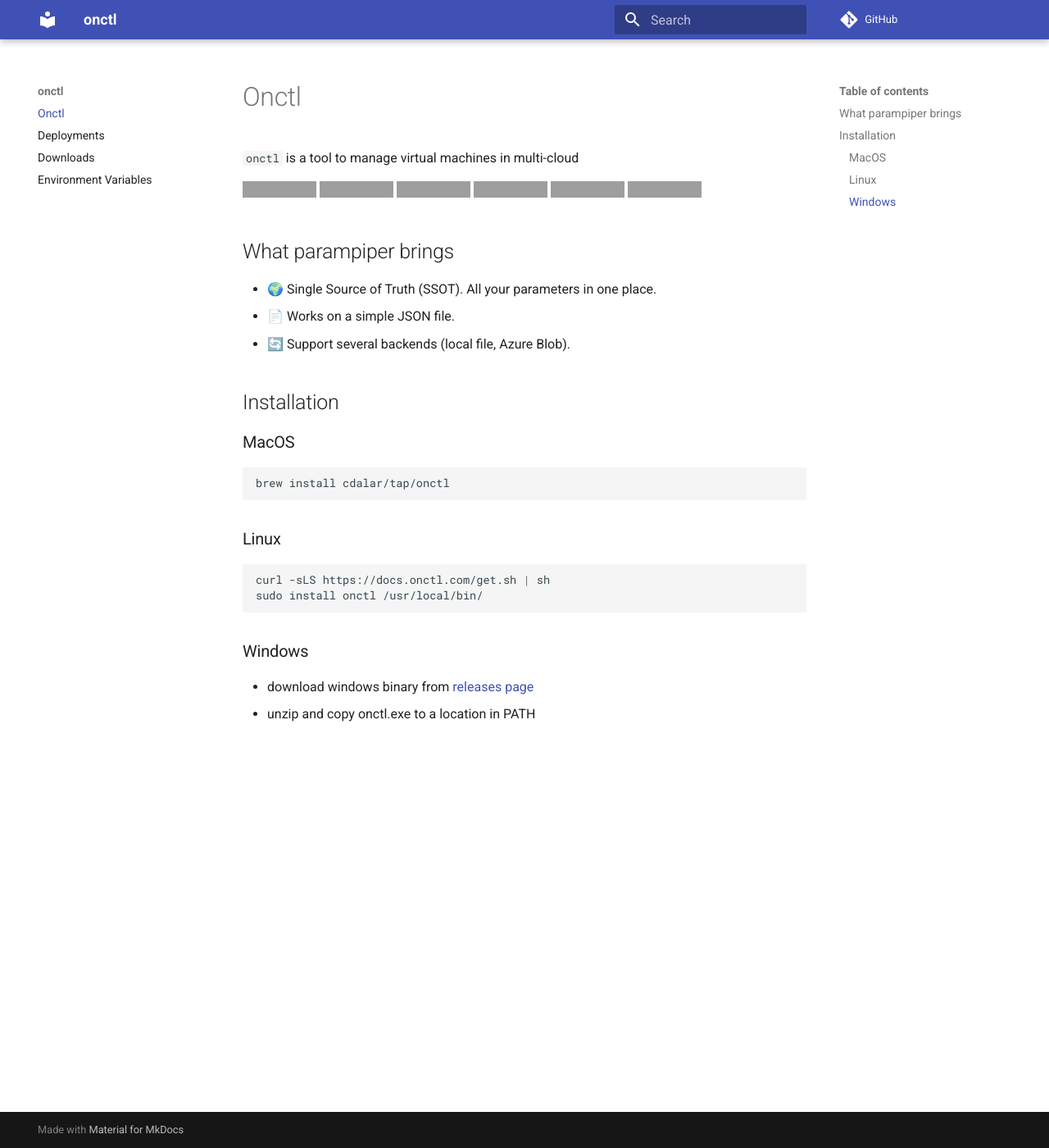
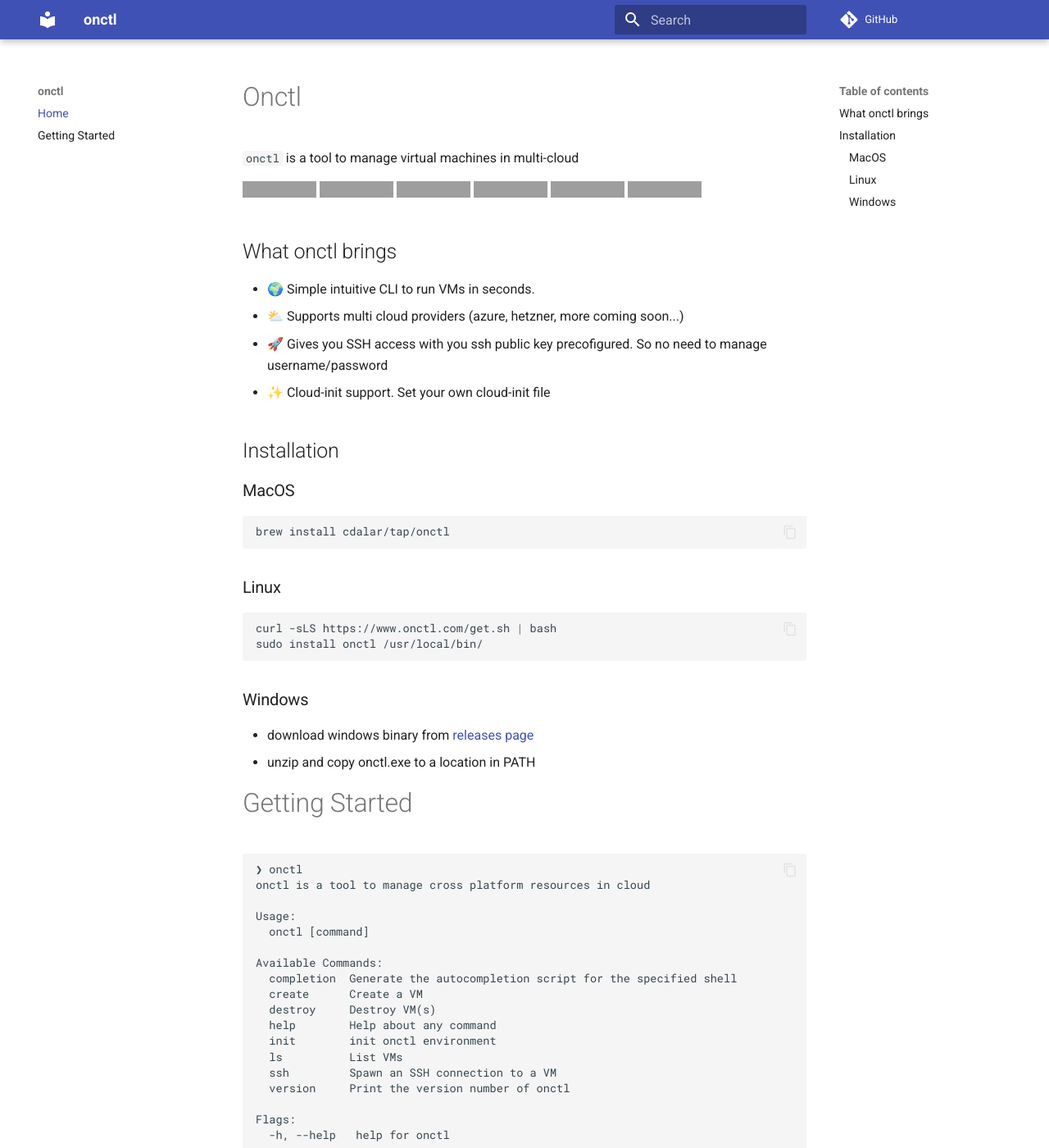
Before and after one commit to cdalar/onctl, an MkDocs documentation site: the page built from docs/docs/index.md, in a window 1280 px wide and 1400 px high. Shown: the whole window at 82% size. Built offline with MkDocs 1.6.1 and Material for MkDocs 9.7.7, drawn with Linux system fonts in a browser that asks for light colours; comment, search, counter and statistics services are not loaded; some of the changed text lies outside the part shown; grey boxes are pictures that could not be loaded.

Commit message:
update docs

````diff
--- a/docs/docs/index.md
+++ b/docs/docs/index.md
@@ -10,12 +10,12 @@
 ![GitHub release (latest SemVer)](https://img.shields.io/github/v/release/cdalar/onctl?sort=semver)
 <!-- [![Known Vulnerabilities](https://snyk.io/test/github/cdalar/onctl/main/badge.svg)](https://snyk.io/test/github/cdalar/onctl/main) -->
 
-## What parampiper brings
+## What onctl brings
 
-- 🌍 Single Source of Truth (SSOT). All your parameters in one place.
-- 📄  Works on a simple JSON file.
-- 🔄 Support several backends (local file, Azure Blob).
-
+- 🌍 Simple intuitive CLI to run VMs in seconds.
+- ⛅️ Supports multi cloud providers (azure, hetzner, more coming soon...)
+- 🚀 Gives you SSH access with you ssh public key precofigured. So no need to manage username/password
+- ✨ Cloud-init support. Set your own cloud-init file
 
 ## Installation
 
@@ -28,7 +28,7 @@ brew install cdalar/tap/onctl
 ### Linux
 
 ```bash
-curl -sLS https://docs.onctl.com/get.sh | sh
+curl -sLS https://www.onctl.com/get.sh | bash
 sudo install onctl /usr/local/bin/
 ```
 
@@ -36,3 +36,28 @@ sudo install onctl /usr/local/bin/
 
 - download windows binary from [releases page](https://github.com/cdalar/onctl/releases)
 - unzip and copy onctl.exe to a location in PATH
+
+# Getting Started
+
+```
+❯ onctl
+onctl is a tool to manage cross platform resources in cloud
+
+Usage:
+  onctl [command]
+
+Available Commands:
+  completion  Generate the autocompletion script for the specified shell
+  create      Create a VM
+  destroy     Destroy VM(s)
+  help        Help about any command
+  init        init onctl environment
+  ls          List VMs
+  ssh         Spawn an SSH connection to a VM
+  version     Print the version number of onctl
+
+Flags:
+  -h, --help   help for onctl
+
+Use "onctl [command] --help" for more information about a command.
+```
--- a/docs/mkdocs.yml
+++ b/docs/mkdocs.yml
@@ -3,6 +3,16 @@ repo_url: https://github.com/cdalar/onctl
 theme:
   name: material
   language: en
+  features:
+    - content.code.copy
+nav:
+  - Home: index.md
+  - Getting Started: getting-started.md
+  # - Guides:
+  #   - 'Installation': guides/installation.md
+  #   - 'Configuration': guides/configuration.md
+  #   - 'Usage': guides/usage.md
+  #   - 'Development': guides/development.md
 markdown_extensions:
   - admonition
   - pymdownx.inlinehilite
````
Also changed, not shown: docs/docs/downloads.md (deleted, +0 -3 lines), docs/docs/envvars.md (deleted, +0 -65 lines), docs/docs/getting-started.md (added, +49 -0 lines), README.md.
